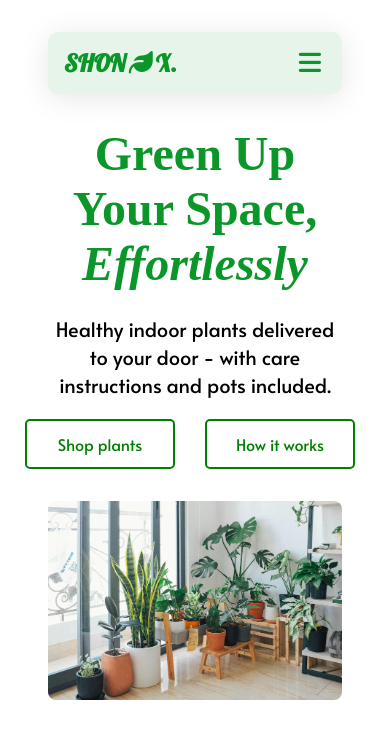
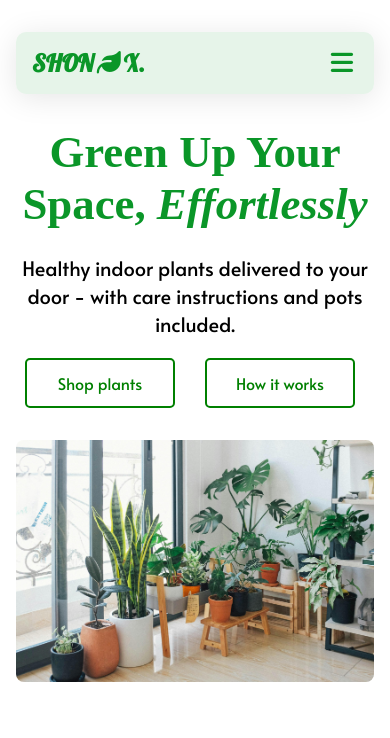
Before and after one commit to Shonex122/plant-hub, a plain HTML site: page index.html in a window 390 px wide. Drawn offline with Linux system fonts and the light colour scheme; a web font is replaced by a local one.

Commit message:
fontsize

```diff
--- a/style.css
+++ b/style.css
@@ -236,10 +236,15 @@ button:hover {
 }
 
 @media screen and (max-width: 480px) {
-  .head-text h1 {
-    font-size: 3em;
+  header {
+    /* height: 100vh; */
+    padding-inline: 1em;
+    padding-block: 2em;
   }
 
+  .head-text h1 {
+    font-size: 2.8em;
+  }
   .main-btn {
     width: 400px;
     display: flex;
```
